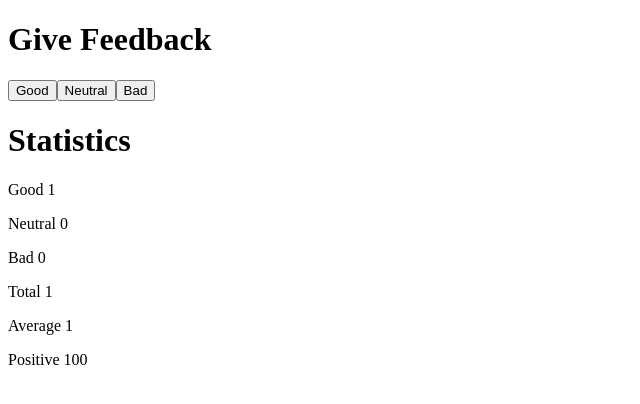
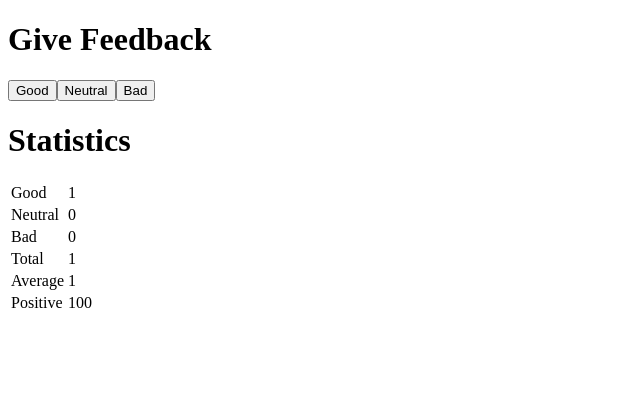
Before and after one commit to Jose134/fullstack-open-course, a React (Vite) app in the folder part1/unicafe/: page / in a window 1280 px wide. Both pictures are taken after a click on the button "Good". Shown: the top 404 px of the page, without its empty margins (0-640 px from the left). Built offline with nearby package versions, Linux system fonts and the light colour scheme.

Commit message:
Exercise 1.11

```diff
--- a/part1/unicafe/src/App.jsx
+++ b/part1/unicafe/src/App.jsx
@@ -1,18 +1,18 @@
 import { useState } from 'react'
 
-const StatisticsLine = ({ text, value }) => (<p>{text} {value}</p>);
+const StatisticsLine = ({ text, value }) => (<tr><td>{text}</td><td>{value}</td></tr>);
 
 const Statistics = ({ good, neutral, bad }) => {
   const getTotal = () => good + neutral + bad;
 
   const getAvg = () => {
     const total = getTotal();
-    return total == 0 ? 0 : (good - bad) / getTotal();
+    return total == 0 ? 0 : (good - bad) / total;
   };
 
   const getPositive = () => {
     const total = getTotal();
-    return total == 0 ? 0 : (good / getTotal()) * 100;
+    return total == 0 ? 0 : (good / total) * 100;
   }
 
   return (
@@ -21,14 +21,16 @@ const Statistics = ({ good, neutral, bad }) => {
       {
         getTotal() == 0
           ? <p>No feedback given</p>
-          : <>
+          : <table>
+            <tbody>
               <StatisticsLine text="Good" value={good}></StatisticsLine>
               <StatisticsLine text="Neutral" value={neutral}></StatisticsLine>
               <StatisticsLine text="Bad" value={bad}></StatisticsLine>
               <StatisticsLine text="Total" value={getTotal()}></StatisticsLine>
               <StatisticsLine text="Average" value={getAvg()}></StatisticsLine>
               <StatisticsLine text="Positive" value={getPositive()}></StatisticsLine>
-          </>
+            </tbody>
+          </table>
       }
     </div>
   );
@@ -45,9 +47,9 @@ const App = () => {
     <div>
       <div>
         <h1>Give Feedback</h1>
-        <Button text="Good" onClick={() => setGood(good + 1)}/>
-        <Button text="Neutral" onClick={() => setNeutral(neutral + 1)}/>
-        <Button text="Bad" onClick={() => setBad(bad + 1)}/>
+        <Button text="Good" onClick={() => setGood(good + 1)} />
+        <Button text="Neutral" onClick={() => setNeutral(neutral + 1)} />
+        <Button text="Bad" onClick={() => setBad(bad + 1)} />
       </div>
       <Statistics good={good} neutral={neutral} bad={bad}></Statistics>
     </div>
```
Lines whose indentation alone changed are shown as unchanged.
